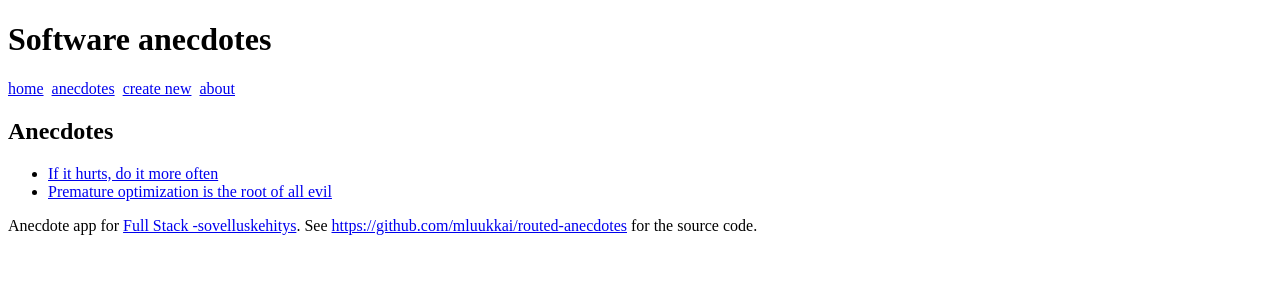
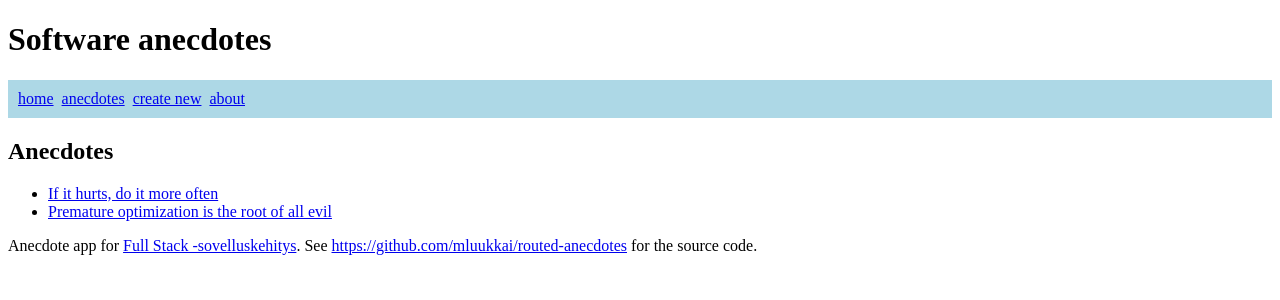
Before and after one commit to FummiTaksi/routed-anecdotes, a React (Create React App) app: page / in a window 1280 px wide. Shown: the top 300 px of the page. Built offline with nearby package versions, Linux system fonts and the light colour scheme.

Commit message:
added styles for links

```diff
--- a/src/App.js
+++ b/src/App.js
@@ -2,11 +2,16 @@ import React from 'react'
 import { BrowserRouter as Router, Route, Link } from 'react-router-dom'
 import Anecdote from './Anecdote'
 
-const Menu = (props) => (
+const Menu = (props) => {
+  const style = {
+    'background-color': 'lightblue',
+    padding: 10
+  }
+  return (
   <div>
   <Router>
     <div>
-        <div>
+      <div style= {style}>
         <Link to="/">home</Link> &nbsp;
         <Link to='/anecdotes'>anecdotes</Link> &nbsp;
         <Link to ='/create'>create new</Link> &nbsp;
@@ -27,6 +32,11 @@ const Menu = (props) => (
   </Router>
 </div>
   )
+
+}
+
+
+
 
 const AnecdoteList = ({ anecdotes }) => (
   <div>
```
Lines whose indentation alone changed are shown as unchanged.
